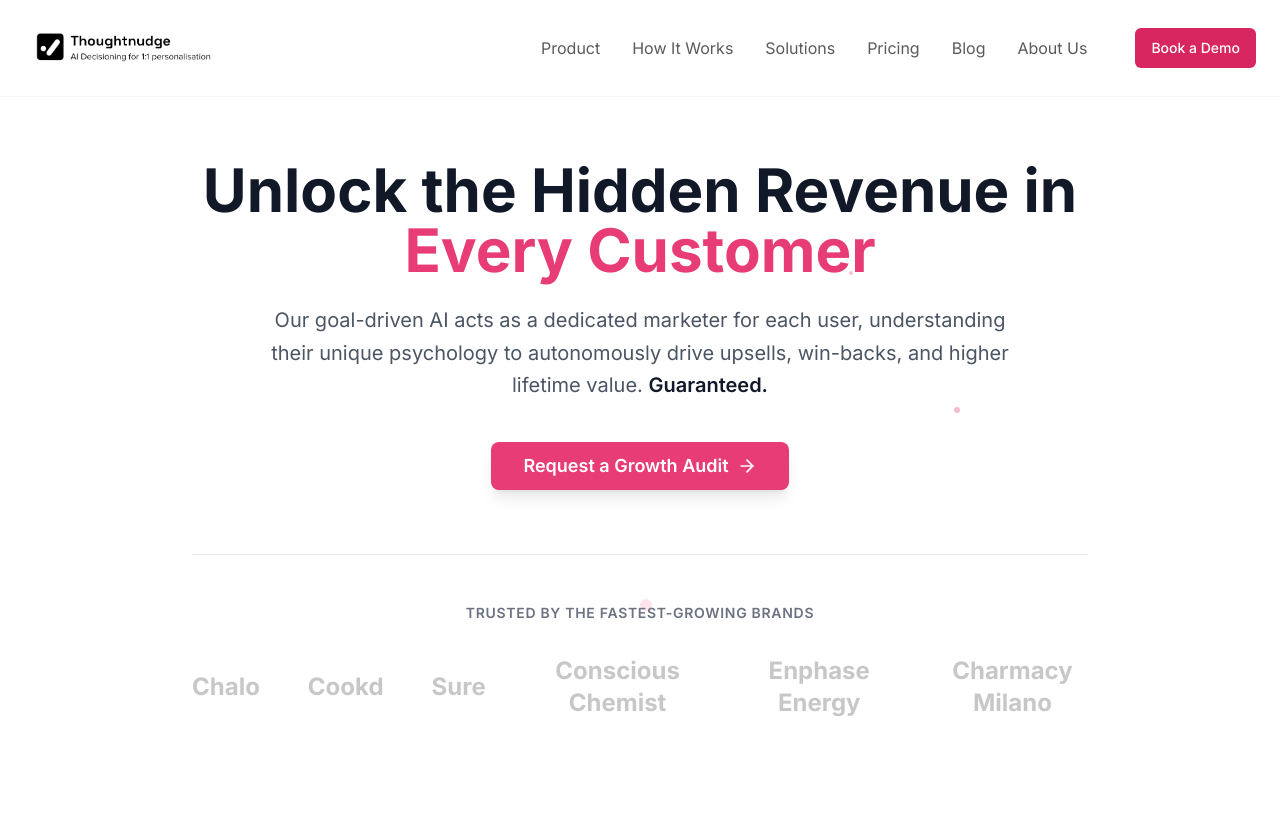
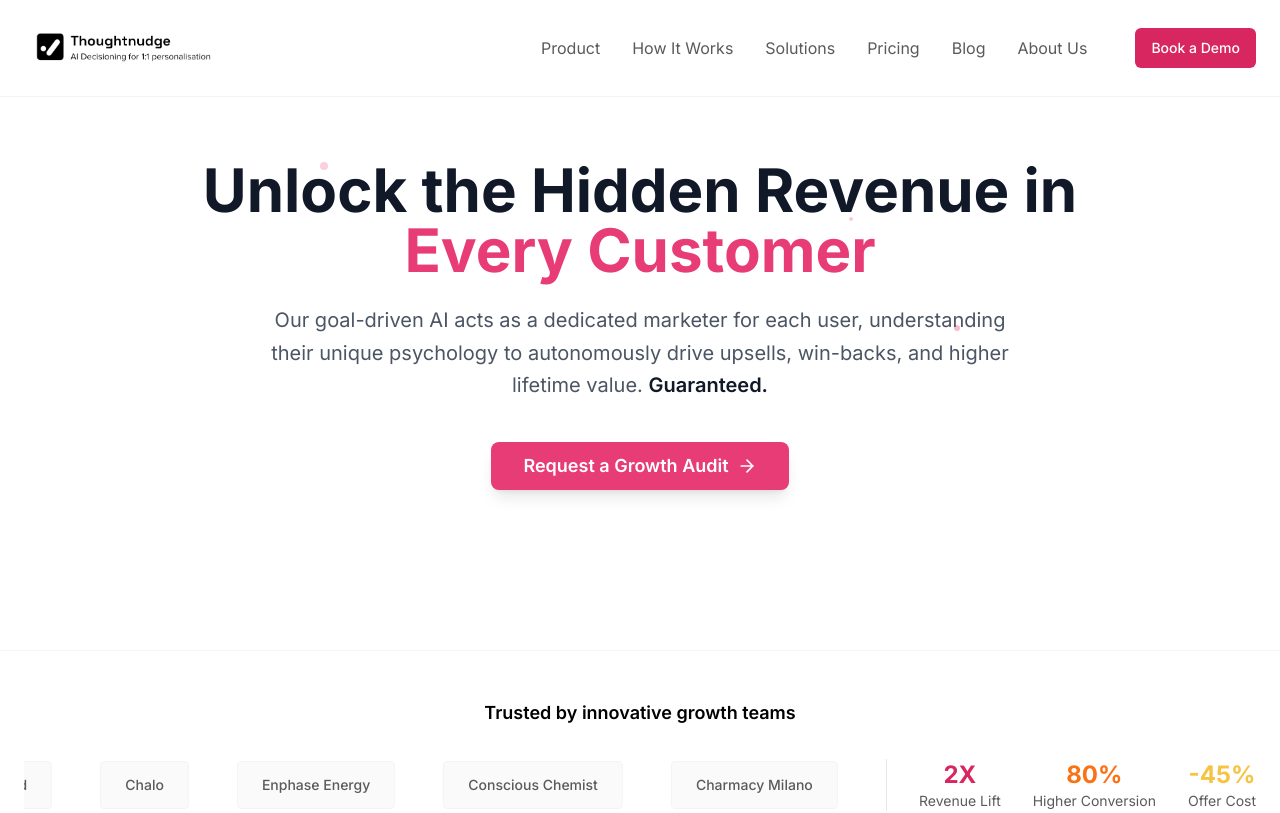
Before and after one commit to SP-Thoughtnudge/nudge-ai-nexus-24, a React (Vite) app: page / in a window 1280 px wide. Shown: the top 813 px of the page. Built offline with nearby package versions, Linux system fonts and the light colour scheme.

Commit message:
Fix duplicate logo clouds on homepage
The homepage now displays two instances of the "Trusted By" logo cloud. This commit will remove the duplicate instance to ensure only one logo cloud is visible.

```diff
--- a/src/components/home/new-hero-section.tsx
+++ b/src/components/home/new-hero-section.tsx
@@ -31,20 +31,6 @@ const NewHeroSection = () => {
             </Button>
           </div>
 
-          {/* Social Proof */}
-          <div className="border-t border-gray-200 pt-12">
-            <p className="text-sm font-semibold text-gray-500 uppercase tracking-wider mb-8 font-inter">
-              TRUSTED BY THE FASTEST-GROWING BRANDS
-            </p>
-            <div className="flex justify-center items-center space-x-12 opacity-60 grayscale">
-              <div className="text-2xl font-bold text-gray-400">Chalo</div>
-              <div className="text-2xl font-bold text-gray-400">Cookd</div>
-              <div className="text-2xl font-bold text-gray-400">Sure</div>
-              <div className="text-2xl font-bold text-gray-400">Conscious Chemist</div>
-              <div className="text-2xl font-bold text-gray-400">Enphase Energy</div>
-              <div className="text-2xl font-bold text-gray-400">Charmacy Milano</div>
-            </div>
-          </div>
         </div>
       </div>
     </div>
```
